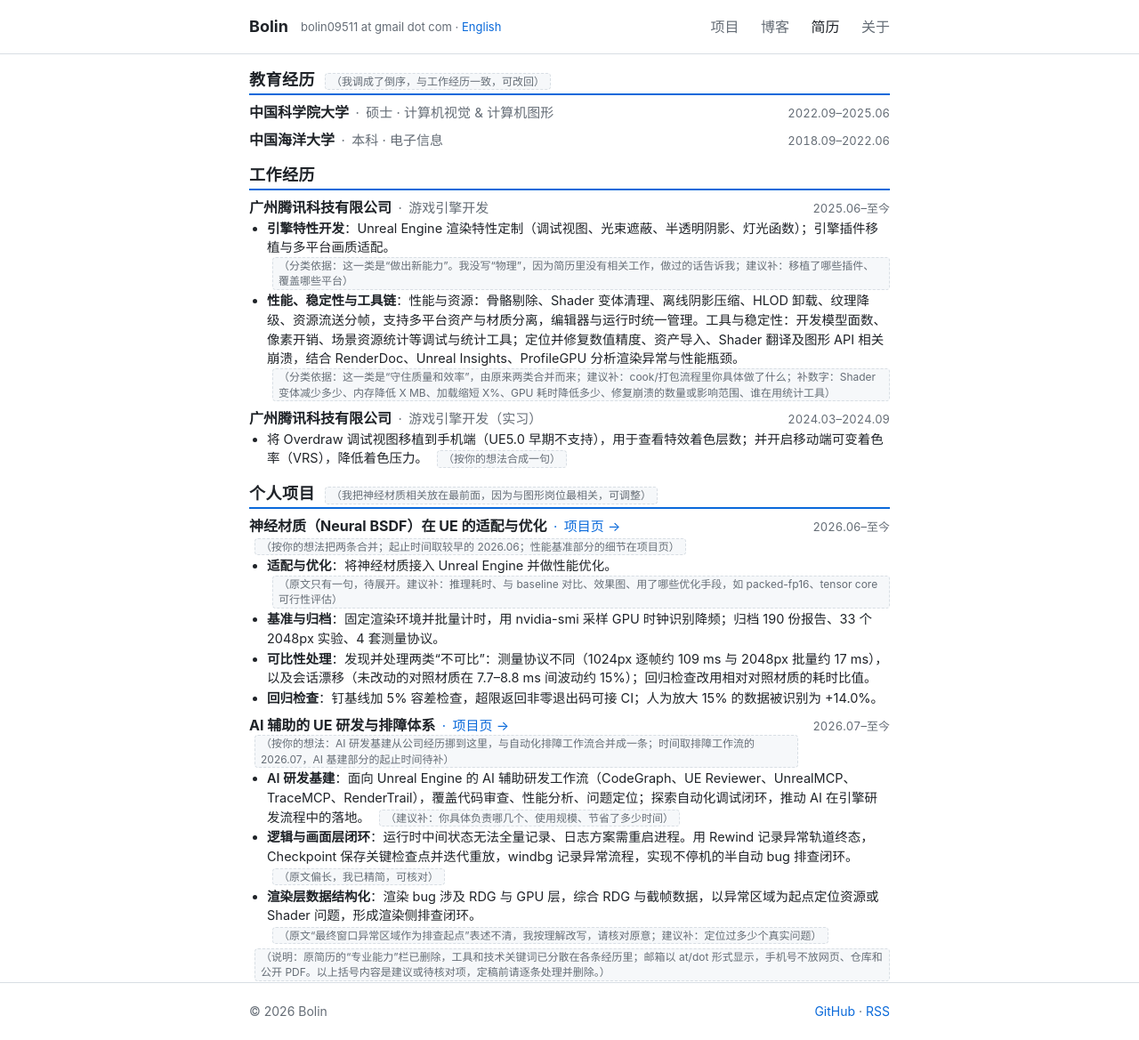
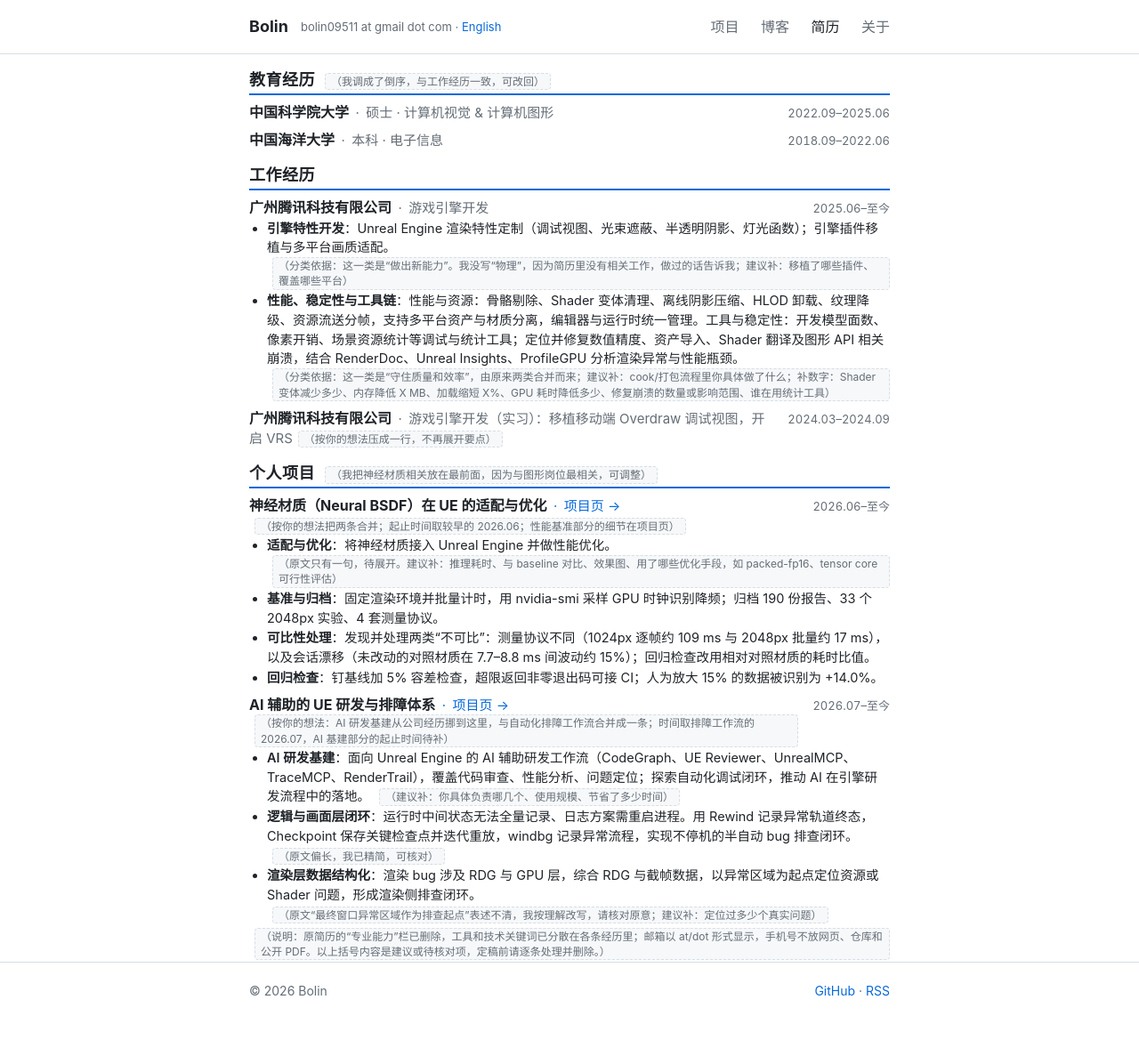
Before and after one commit to bolin12/bolin12.github.io, a Jekyll site: the page built from resume.md, in a window 1280 px wide. Shown: the whole page at 89% size. Built offline with Jekyll 4.4.1, drawn with Linux system fonts in a browser that asks for light colours; our own code applies the rules of GitHub Pages for plain Markdown files; after the commit the page ends 1146 px from its top, so only the background shows below that.

Commit message:
Resume: compress the internship to a single line

```diff
--- a/_data/resume.yml
+++ b/_data/resume.yml
@@ -31,11 +31,9 @@ sections:
             note: （分类依据：这一类是“守住质量和效率”，由原来两类合并而来；建议补：cook/打包流程里你具体做了什么；补数字：Shader 变体减少多少、内存降低 X MB、加载缩短 X%、GPU 耗时降低多少、修复崩溃的数量或影响范围、谁在用统计工具）
 
       - title: 广州腾讯科技有限公司
-        sub: 游戏引擎开发（实习）
+        sub: 游戏引擎开发（实习）：移植移动端 Overdraw 调试视图，开启 VRS
+        note: （按你的想法压成一行，不再展开要点）
         date: 2024.03–2024.09
-        points:
-          - text: 将 Overdraw 调试视图移植到手机端（UE5.0 早期不支持），用于查看特效着色层数；并开启移动端可变着色率（VRS），降低着色压力。
-            note: （按你的想法合成一句）
 
   - title: 个人项目
     note: （我把神经材质相关放在最前面，因为与图形岗位最相关，可调整）
--- a/_data/resume_en.yml
+++ b/_data/resume_en.yml
@@ -25,10 +25,8 @@ sections:
             text: Performance and resources - skeletal mesh culling, shader permutation cleanup, offline shadow compression, HLOD unloading, texture downgrading, and spreading asset streaming across frames; separated per-platform assets and materials, managed consistently in the editor and at runtime. Tools and stability - built debug and statistics tools for triangle counts, pixel cost, and scene resource usage; diagnosed and fixed crashes related to numerical precision, asset import, shader translation, and graphics APIs, using RenderDoc, Unreal Insights, and ProfileGPU to analyze rendering anomalies and performance bottlenecks.
 
       - title: Guangzhou Tencent Technology Co., Ltd.
-        sub: Game Engine Developer (Intern)
+        sub: Game Engine Intern - ported the mobile Overdraw debug view, enabled VRS
         date: Mar 2024 – Sep 2024
-        points:
-          - text: Ported the Overdraw debug view to mobile (not supported in early UE5.0) to inspect how many shading layers effects produce, and enabled mobile variable rate shading (VRS) to reduce shading cost.
 
   - title: Projects
     items:
```
